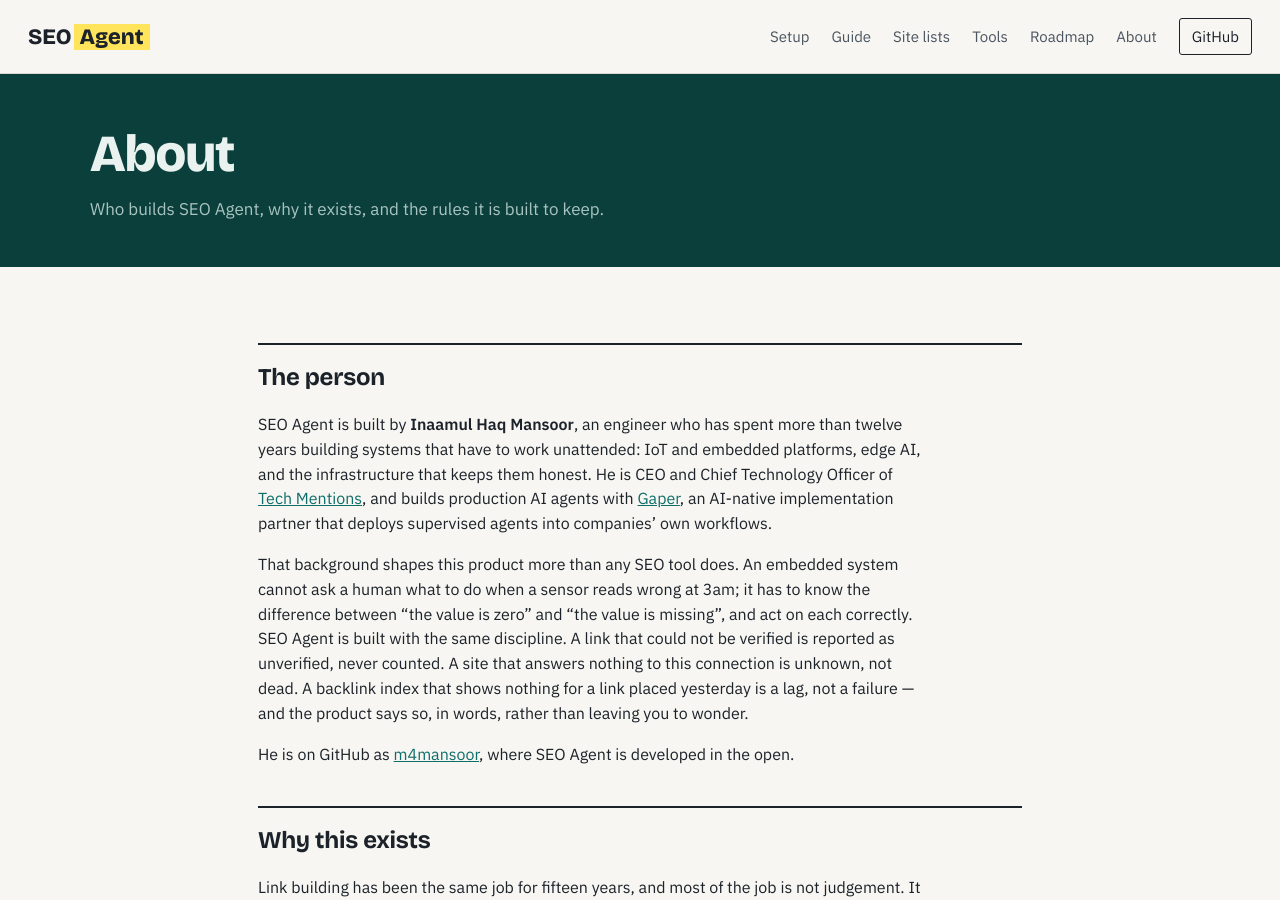
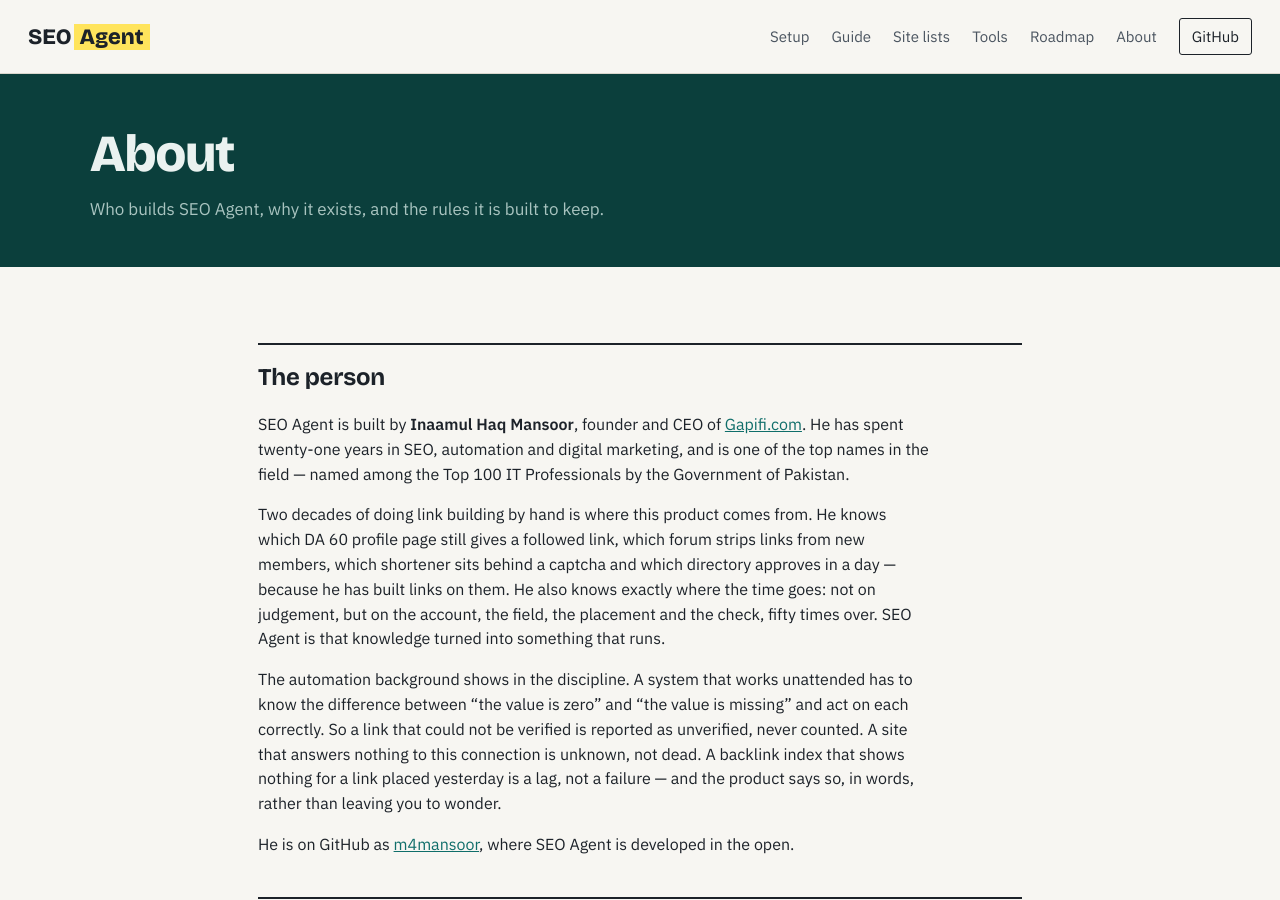
Before and after one commit to m4mansoor/seo-agent, a Jekyll site: the page built from docs/about.md, in a window 1280 px wide and 900 px high. Built offline with Jekyll 4.4.1, drawn with Linux system fonts in a browser that asks for light colours; some of the changed text lies outside the part shown.

Commit message:
About: the biography as its subject states it
Founder and CEO of Gapifi.com, twenty-one years in SEO, automation and
digital marketing, named among the Top 100 IT Professionals by the
Government of Pakistan. The earlier draft leaned on what public sites
implied; this is what he said. The embedded-systems framing went with it:
the discipline the product keeps comes from two decades of automation and
of building links by hand, which is the truer origin anyway.

```diff
--- a/docs/about.md
+++ b/docs/about.md
@@ -7,9 +7,11 @@
 
 ## The person
 
-SEO Agent is built by **Inaamul Haq Mansoor**, an engineer who has spent more than twelve years building systems that have to work unattended: IoT and embedded platforms, edge AI, and the infrastructure that keeps them honest. He is CEO and Chief Technology Officer of [Tech Mentions](https://techmentions.com), and builds production AI agents with [Gaper](https://gaper.io), an AI-native implementation partner that deploys supervised agents into companies' own workflows.
+SEO Agent is built by **Inaamul Haq Mansoor**, founder and CEO of [Gapifi.com](https://gapifi.com). He has spent twenty-one years in SEO, automation and digital marketing, and is one of the top names in the field — named among the Top 100 IT Professionals by the Government of Pakistan.
 
-That background shapes this product more than any SEO tool does. An embedded system cannot ask a human what to do when a sensor reads wrong at 3am; it has to know the difference between "the value is zero" and "the value is missing", and act on each correctly. SEO Agent is built with the same discipline. A link that could not be verified is reported as unverified, never counted. A site that answers nothing to this connection is unknown, not dead. A backlink index that shows nothing for a link placed yesterday is a lag, not a failure — and the product says so, in words, rather than leaving you to wonder.
+Two decades of doing link building by hand is where this product comes from. He knows which DA 60 profile page still gives a followed link, which forum strips links from new members, which shortener sits behind a captcha and which directory approves in a day — because he has built links on them. He also knows exactly where the time goes: not on judgement, but on the account, the field, the placement and the check, fifty times over. SEO Agent is that knowledge turned into something that runs.
+
+The automation background shows in the discipline. A system that works unattended has to know the difference between "the value is zero" and "the value is missing" and act on each correctly. So a link that could not be verified is reported as unverified, never counted. A site that answers nothing to this connection is unknown, not dead. A backlink index that shows nothing for a link placed yesterday is a lag, not a failure — and the product says so, in words, rather than leaving you to wonder.
 
 He is on GitHub as [m4mansoor](https://github.com/m4mansoor), where SEO Agent is developed in the open.
 
@@ -38,4 +40,4 @@
 
 ## Get in touch
 
-The fastest way is [GitHub](https://github.com/m4mansoor/seo-agent). For work with Tech Mentions or Gaper, their sites have the details.
+The fastest way is [GitHub](https://github.com/m4mansoor/seo-agent). For everything else, [Gapifi.com](https://gapifi.com).
```
